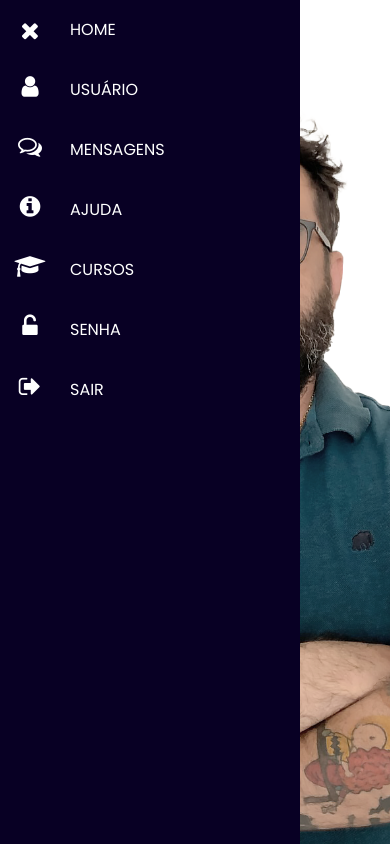
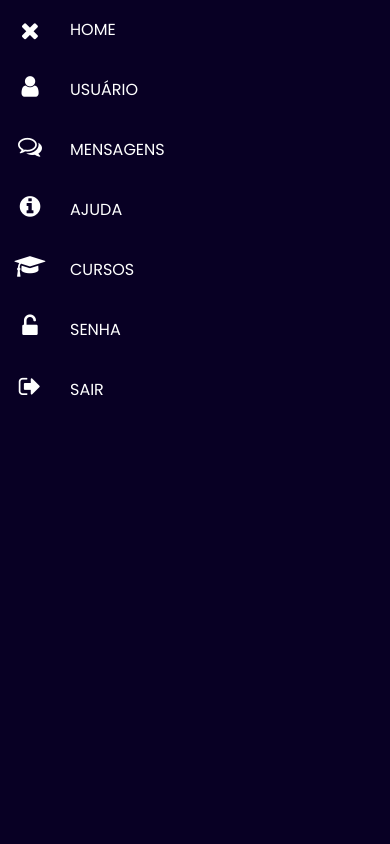
Before and after one commit to wagnerlobo/menuLateral, a plain HTML site: page index.html in a window 390 px wide. Both pictures are taken after a click on the element 30 px from the left and 30 px from the top of the page. Drawn offline with Linux system fonts and the light colour scheme.

Commit message:
fechando o responsivo

```diff
--- a/stilo.css
+++ b/stilo.css
@@ -115,3 +115,15 @@ body {
     content: "\f00d";
 
 }
+@media (max-width: 767px) {
+
+    .navegacao {
+
+        left: -60px;
+    }
+    .navegacao.active {
+
+        left: 0px;
+        width: 100%;
+    }
+}
```
